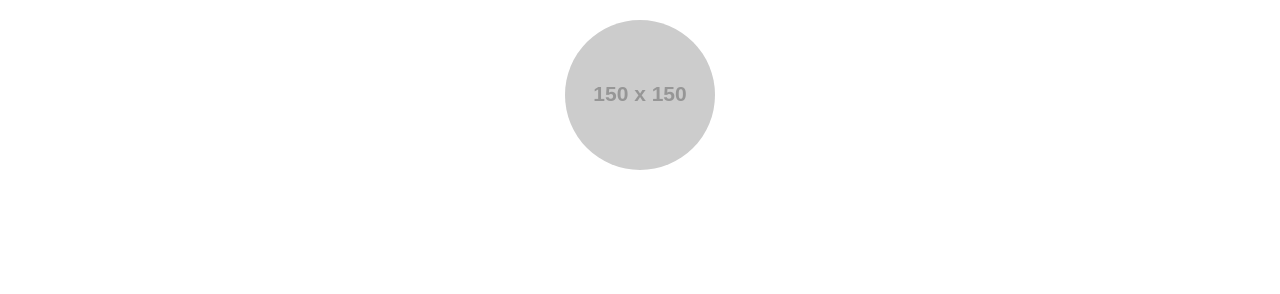
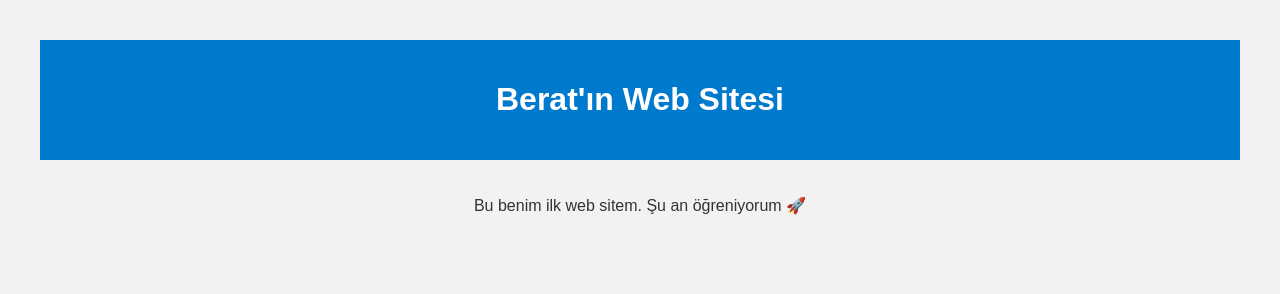
Before and after one commit to beratyilmaz07/beratyilmaz-websitesi, a plain HTML site: page index.html in a window 1280 px wide. Drawn offline with Linux system fonts and the light colour scheme; placeholder pictures from the web are drawn by us.

Commit message:
Add files via upload

```diff
--- a/index.html
+++ b/index.html
@@ -1 +1,33 @@
-<img src="https://via.placeholder.com/150" alt="Profil Fotoğrafı" style="border-radius:50%; display:block; margin: 20px auto;" />
+<!DOCTYPE html>
+<html lang="tr">
+<head>
+  <meta charset="UTF-8">
+  <meta name="viewport" content="width=device-width, initial-scale=1.0">
+  <title>Berat'ın Sitesi</title>
+  <style>
+    body {
+      font-family: Arial, sans-serif;
+      background-color: #f2f2f2;
+      color: #333;
+      margin: 40px;
+      text-align: center;
+    }
+    header {
+      background-color: #007acc;
+      padding: 20px;
+      color: white;
+    }
+    main {
+      padding: 20px;
+    }
+  </style>
+</head>
+<body>
+  <header>
+    <h1>Berat'ın Web Sitesi</h1>
+  </header>
+  <main>
+    <p>Bu benim ilk web sitem. Şu an öğreniyorum 🚀</p>
+  </main>
+</body>
+</html>
```
